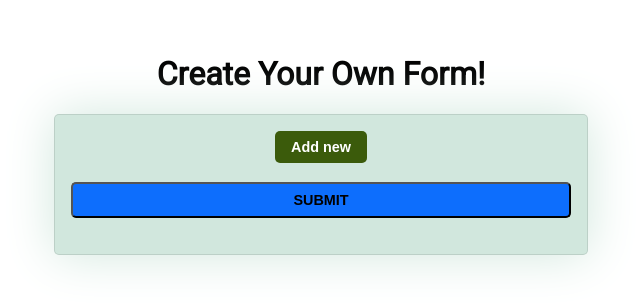
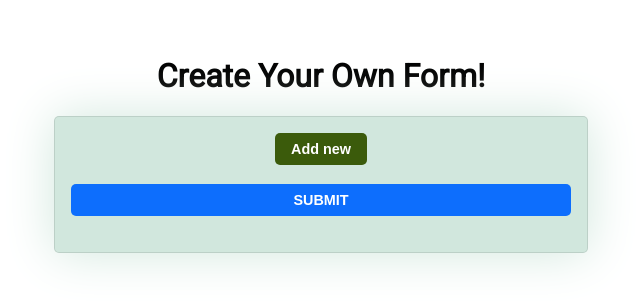
Before and after one commit to Prachi24599/dynamic-form-generator, a React (Create React App) app: page / in a window 1280 px wide. Shown: the part 256-564 px from the top of the page, without its empty margins (319-959 px from the left). Built offline with nearby package versions, Linux system fonts and the light colour scheme.

Commit message:
updated form design

```diff
--- a/src/App.css
+++ b/src/App.css
@@ -68,10 +68,12 @@ form > div {
   padding: 0.5rem 1rem;
   margin: 1.2rem 0;
   background-color: #0d6efd;
+  border: none;
   border-radius: 5px;
   font-size: 0.9rem;
   font-weight: 700;
   cursor: pointer;
+  color: white;
 }
 .center {
   display: flex;
--- a/src/components/Form.js
+++ b/src/components/Form.js
@@ -40,6 +40,7 @@ const Form = () => {
   };
 
   const handleSubmit = (e) => {
+    console.log(formValues);
     e.preventDefault();
     console.log(
       formValues.map((val) => {
--- a/src/components/Input.js
+++ b/src/components/Input.js
@@ -2,7 +2,6 @@ import React from "react";
 
 const Input = ({ objValue, onChange, index, deleteField }) => {
   const { label, type, value } = objValue;
-
   return (
     <div className="input-group">
       <label htmlFor={label}>{label}</label>
```
